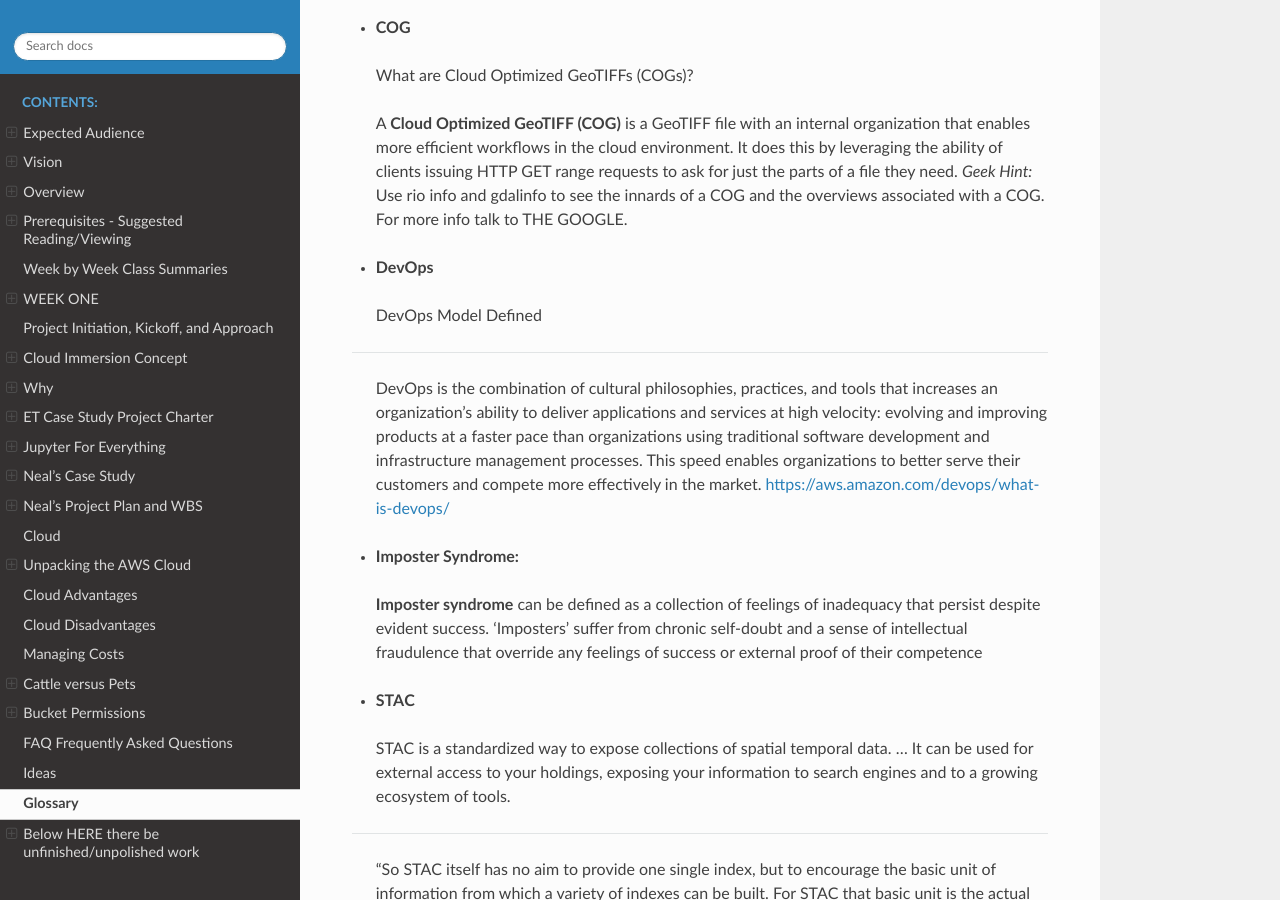
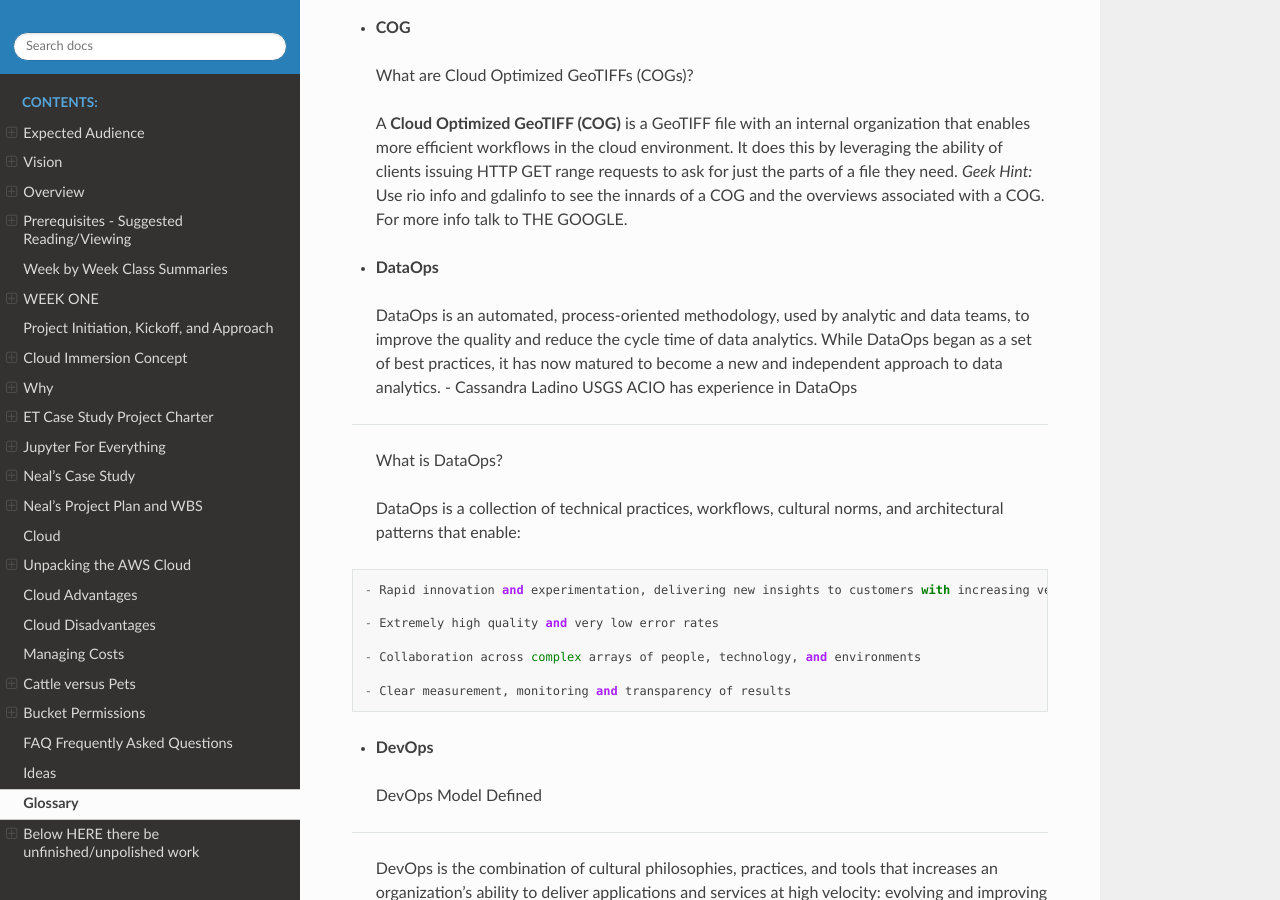
Before and after one commit to tonybutzer/harmony, a Sphinx documentation site: the page built from documentation/source/13glossary.md, in a window 1280 px wide and 900 px high, scrolled down 312 px. Built offline with Sphinx 7.4.7 and the Read the Docs theme 2.0.0, drawn with Linux system fonts in a browser that asks for light colours; pages that are not in the unit, such as notebooks, are missing from menus.

Commit message:
automatic git update from Makefile

```diff
--- a/documentation/source/13glossary.md
+++ b/documentation/source/13glossary.md
@@ -9,6 +9,22 @@
 > A **Cloud Optimized GeoTIFF (COG)** is a GeoTIFF file with an internal organization that enables more efficient workflows in the cloud environment.  It does this by leveraging the ability of clients issuing HTTP GET range requests to ask for just the parts of a file they need.
 *Geek Hint:* Use rio info and gdalinfo to see the innards of a COG and the overviews associated with a COG.
 For more info talk to THE GOOGLE.
+
+- **DataOps**
+> DataOps is an automated, process-oriented methodology, used by analytic and data teams, to improve the quality and reduce the cycle time of data analytics. While DataOps began as a set of best practices, it has now matured to become a new and independent approach to data analytics. - Cassandra Ladino USGS ACIO has experience in DataOps
+---
+> What is DataOps?
+
+> DataOps is a collection of technical practices, workflows, cultural norms, and architectural patterns that enable:
+
+    - Rapid innovation and experimentation, delivering new insights to customers with increasing velocity
+
+    - Extremely high quality and very low error rates
+
+    - Collaboration across complex arrays of people, technology, and environments
+
+    - Clear measurement, monitoring and transparency of results
+
 
 - **DevOps**
 > DevOps Model Defined
```
